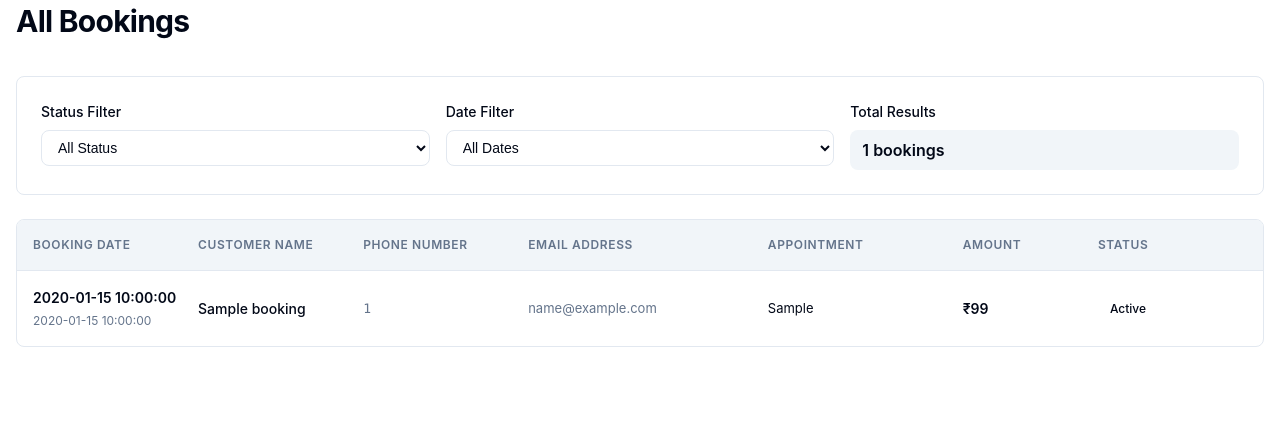
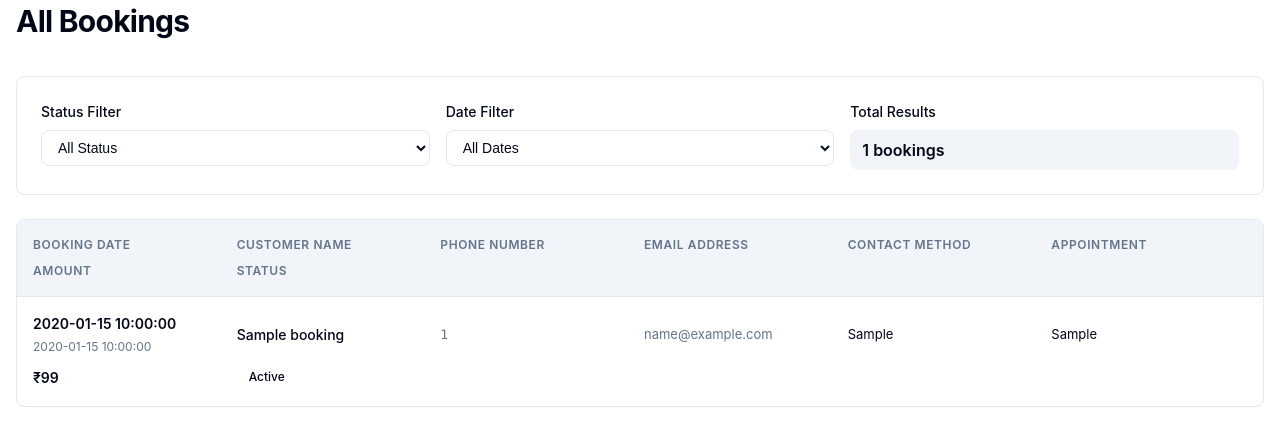
Before and after one commit to avijitbhuin21/prudentoe-demo, a Flask app: template templates/dashboard.html in a window 1280 px wide. Shown: the part 303-749 px from the top of the page. Run offline with Flask 3, Linux system fonts and the light colour scheme; the template is opened without the code that fills it: most values are stand-ins (such as "Sample title", 1, 10 or a date in 2020); some libraries are stand-ins or nearby versions.

Commit message:
added new fields to the dashboard

```diff
--- a/templates/dashboard.html
+++ b/templates/dashboard.html
@@ -279,7 +279,7 @@
             border-bottom: 1px solid hsl(var(--border));
             padding: 1rem;
             display: grid;
-            grid-template-columns: 1fr 1fr 1fr 1.5fr 1.2fr 0.8fr 1fr;
+            grid-template-columns: 1fr 1fr 0.8fr 1fr 2fr 0.6fr 0.8fr 1.2fr 0.8fr 1fr 0.8fr;
             gap: 1rem;
             align-items: center;
         }
@@ -296,7 +296,7 @@
             border-bottom: 1px solid hsl(var(--border));
             padding: 1rem;
             display: grid;
-            grid-template-columns: 1fr 1fr 1fr 1.5fr 1.2fr 0.8fr 1fr;
+            grid-template-columns: 1fr 1fr 0.8fr 1fr 2fr 0.6fr 0.8fr 1.2fr 0.8fr 1fr 0.8fr;
             gap: 1rem;
             align-items: center;
             transition: background-color 0.2s ease;
@@ -350,6 +350,35 @@
         .appointment-info {
             font-size: 0.8125rem;
             color: hsl(var(--foreground));
+        }
+
+        .address-info {
+            font-size: 0.8125rem;
+            color: hsl(var(--muted-foreground));
+            word-break: break-word;
+            line-height: 1.4;
+        }
+
+        .zipcode-info {
+            font-size: 0.8125rem;
+            color: hsl(var(--foreground));
+            font-weight: 500;
+        }
+
+        .contact-method-info {
+            font-size: 0.8125rem;
+            color: hsl(var(--foreground));
+            text-transform: capitalize;
+        }
+
+        .utm-data-info {
+            font-size: 0.75rem;
+            color: hsl(var(--muted-foreground));
+            font-family: 'SF Mono', 'Monaco', 'Inconsolata', 'Roboto Mono', monospace;
+            word-break: break-all;
+            max-width: 150px;
+            overflow: hidden;
+            text-overflow: ellipsis;
         }
 
         .amount-cell {
@@ -435,6 +464,24 @@
         }
 
         /* Responsive */
+        @media (max-width: 1400px) {
+            .table-header,
+            .table-row {
+                grid-template-columns: repeat(6, 1fr);
+                gap: 0.5rem;
+            }
+
+            /* Hide less critical columns on medium screens */
+            .table-header .table-header-cell:nth-child(5), /* Address */
+            .table-row .table-cell:nth-child(5),
+            .table-header .table-header-cell:nth-child(6), /* Zipcode */
+            .table-row .table-cell:nth-child(6),
+            .table-header .table-header-cell:nth-child(11), /* UTM Data */
+            .table-row .table-cell:nth-child(11) {
+                display: none;
+            }
+        }
+
         @media (max-width: 1024px) {
             .table-header,
             .table-row {
@@ -451,6 +498,18 @@
             .table-header-cell:last-child,
             .table-cell:last-child {
                 border-bottom: none;
+            }
+
+            /* Show labels for mobile view */
+            .table-cell::before {
+                content: attr(data-label);
+                font-weight: 600;
+                color: hsl(var(--muted-foreground));
+                display: block;
+                margin-bottom: 0.25rem;
+                font-size: 0.75rem;
+                text-transform: uppercase;
+                letter-spacing: 0.05em;
             }
         }
 
@@ -604,46 +663,72 @@
                     <div class="table-header-cell">Customer Name</div>
                     <div class="table-header-cell">Phone Number</div>
                     <div class="table-header-cell">Email Address</div>
+                    <div class="table-header-cell">Address</div>
+                    <div class="table-header-cell">Zipcode</div>
+                    <div class="table-header-cell">Contact Method</div>
                     <div class="table-header-cell">Appointment</div>
                     <div class="table-header-cell">Amount</div>
                     <div class="table-header-cell">Status</div>
+                    <div class="table-header-cell">UTM Data</div>
                 </div>
 
                 {% if bookings %}
                     {% for booking in bookings %}
                     <div class="table-row" data-status="{{ booking.payment_status }}" data-appointment="{{ booking.selected_date or '' }}" data-booking-id="{{ booking.id }}">
-                        <div class="table-cell">
+                        <div class="table-cell" data-label="Booking Date">
                             <div class="date-cell">
                                 <div class="date-primary">{{ booking.formatted_date }}</div>
                                 <div class="date-secondary">{{ booking.formatted_time }}</div>
                             </div>
                         </div>
 
-                        <div class="table-cell">
+                        <div class="table-cell" data-label="Customer Name">
                             <div class="customer-name">{{ booking.name or 'N/A' }}</div>
                         </div>
 
-                        <div class="table-cell">
+                        <div class="table-cell" data-label="Phone Number">
                             <div class="contact-info">{{ booking.phone_number or 'N/A' }}</div>
                         </div>
 
-                        <div class="table-cell">
+                        <div class="table-cell" data-label="Email Address">
                             <div class="email-info">{{ booking.email or 'N/A' }}</div>
                         </div>
 
-                        <div class="table-cell">
+                        <div class="table-cell" data-label="Address">
+                            <div class="address-info">{{ booking.address or 'N/A' }}</div>
+                        </div>
+
+                        <div class="table-cell" data-label="Zipcode">
+                            <div class="zipcode-info">{{ booking.zipcode or 'N/A' }}</div>
+                        </div>
+
+                        <div class="table-cell" data-label="Contact Method">
+                            <div class="contact-method-info">{{ booking.contact_method or 'N/A' }}</div>
+                        </div>
+
+                        <div class="table-cell" data-label="Appointment">
                             <div class="appointment-info">{{ booking.appointment_display }}</div>
                         </div>
 
-                        <div class="table-cell">
+                        <div class="table-cell" data-label="Amount">
                             <div class="amount-cell">
                                 {% if booking.payment_status == 'success' %}₹99{% else %}₹0{% endif %}
                             </div>
                         </div>
 
-                        <div class="table-cell">
+                        <div class="table-cell" data-label="Status">
                             <div class="status-badge {{ booking.status_class }}">
                                 {{ booking.status_display }}
+                            </div>
+                        </div>
+
+                        <div class="table-cell" data-label="UTM Data">
+                            <div class="utm-data-info">
+                                {% if booking.utm_data and booking.utm_data != '{}' %}
+                                    {{ booking.utm_data | tojson }}
+                                {% else %}
+                                    N/A
+                                {% endif %}
                             </div>
                         </div>
                     </div>
--- a/templates/index.html
+++ b/templates/index.html
@@ -155,7 +155,8 @@
       }
       @media (min-width: 1024px) {
         body {
-          zoom: 1.0; /* Remove zoom to prevent layout issues */
+          /* zoom: 1.42;  */
+          zoom:1.0;
         }
         /* Ensure all sections are constrained to center column on desktop */
         .main-container {
```
Also changed, not shown: 1 other file.
